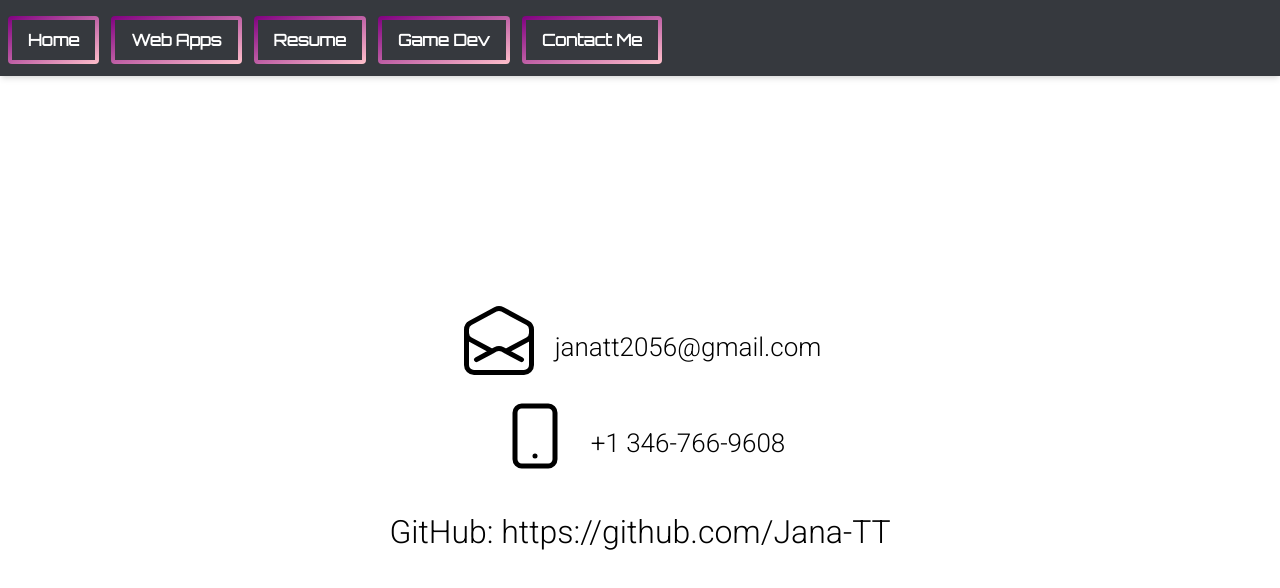
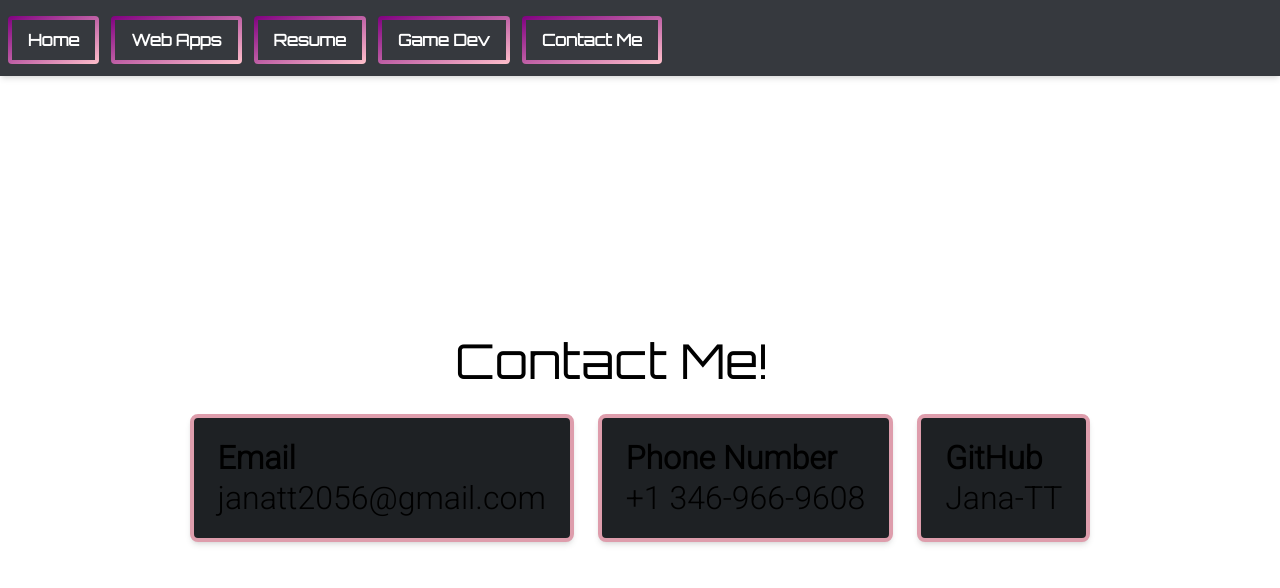
Before and after one commit to Jana-TT/personalWebsite, a Next.js app: page /contactme in a window 1280 px wide. Shown: the top 588 px of the page. Built offline with nearby package versions, Linux system fonts and the light colour scheme.

Commit message:
contact section

```diff
--- a/components/contact/contactsection.tsx
+++ /dev/null
@@ -1,22 +0,0 @@
-interface props{
-    d1: string
-    d2: string
-    text: string
-    link: string
-}
-
-export default function ContactSection({d1, d2, text, link}: props) {
-    return(
-        <div className="text-center flex justify-center pb-4">
-
-            <div className="flex justify-center">
-                <svg xmlns="http://www.w3.org/2000/svg" fill="none" viewBox="0 0 24 24" stroke-width="1.5" stroke="currentColor" className="w-20 h-20"><path d={d1}></path><path strokeLinecap="round" strokeLinejoin="round" d={d2}/></svg>
-            </div>
-
-            <a className="flex pt-8 pl-4 font-robot justify-center text-md2">
-                {text}
-            </a>
-
-        </div>
-    )
-}
--- a/components/contact/linkedstuff.tsx
+++ /dev/null
@@ -1,16 +0,0 @@
-interface props{
-    link: string
-    text: string
-}
-
-export default function LinkedStuff({link, text}: props){
-    return(
-        <div className="flex flex-col justify-center">
-            <button className="flex justify-center">
-                <a href={link} className="text-center text-lg font-robot pt-6">
-                    {text}
-                </a>
-            </button>
-        </div>
-    )
-}
--- a/pages/contactme.tsx
+++ b/pages/contactme.tsx
@@ -1,12 +1,18 @@
-import ContactSection from "../components/contact/contactsection";
-import LinkedStuff from "../components/contact/linkedstuff";
+import HeaderInfo from "../components/animations/headerinfo";
+import Card from "../components/mainScreen/card";
 
 export default function ContactMe() {
     return(
-        <div className="pt-56">
-            <ContactSection text="janatt2056@gmail.com" d1="" d2="M21.75 9v.906a2.25 2.25 0 01-1.183 1.981l-6.478 3.488M2.25 9v.906a2.25 2.25 0 001.183 1.981l6.478 3.488m8.839 2.51l-4.66-2.51m0 0l-1.023-.55a2.25 2.25 0 00-2.134 0l-1.022.55m0 0l-4.661 2.51m16.5 1.615a2.25 2.25 0 01-2.25 2.25h-15a2.25 2.25 0 01-2.25-2.25V8.844a2.25 2.25 0 011.183-1.98l7.5-4.04a2.25 2.25 0 012.134 0l7.5 4.04a2.25 2.25 0 011.183 1.98V19.5z" link=""/>
-            <ContactSection text="+1 346-766-9608" d1="" d2="M12 18h.01M8 21h8a2 2 0 002-2V5a2 2 0 00-2-2H8a2 2 0 00-2 2v14a2 2 0 002 2z" link=""/>
-            <LinkedStuff link="https://github.com/Jana-TT?tab=repositories" text="GitHub: https://github.com/Jana-TT"/>
+        <div className="mt-8 pt-56">
+            <div className="flex pb-6 justify-center">
+                <HeaderInfo header="Contact Me!" d1="" d2="" d3=""/>
+            </div>
+
+            <div className="flex justify-center text-lg items-stretch space-x-6">
+                <Card pageLink="" title="Email" content={["janatt2056@gmail.com"]}/>
+                <Card pageLink="" title="Phone Number" content={["+1 346-966-9608"]}/>
+                <Card pageLink="https://github.com/Jana-TT" title="GitHub" content={["Jana-TT"]}/>
+            </div>
         </div>
     )
 }
```
